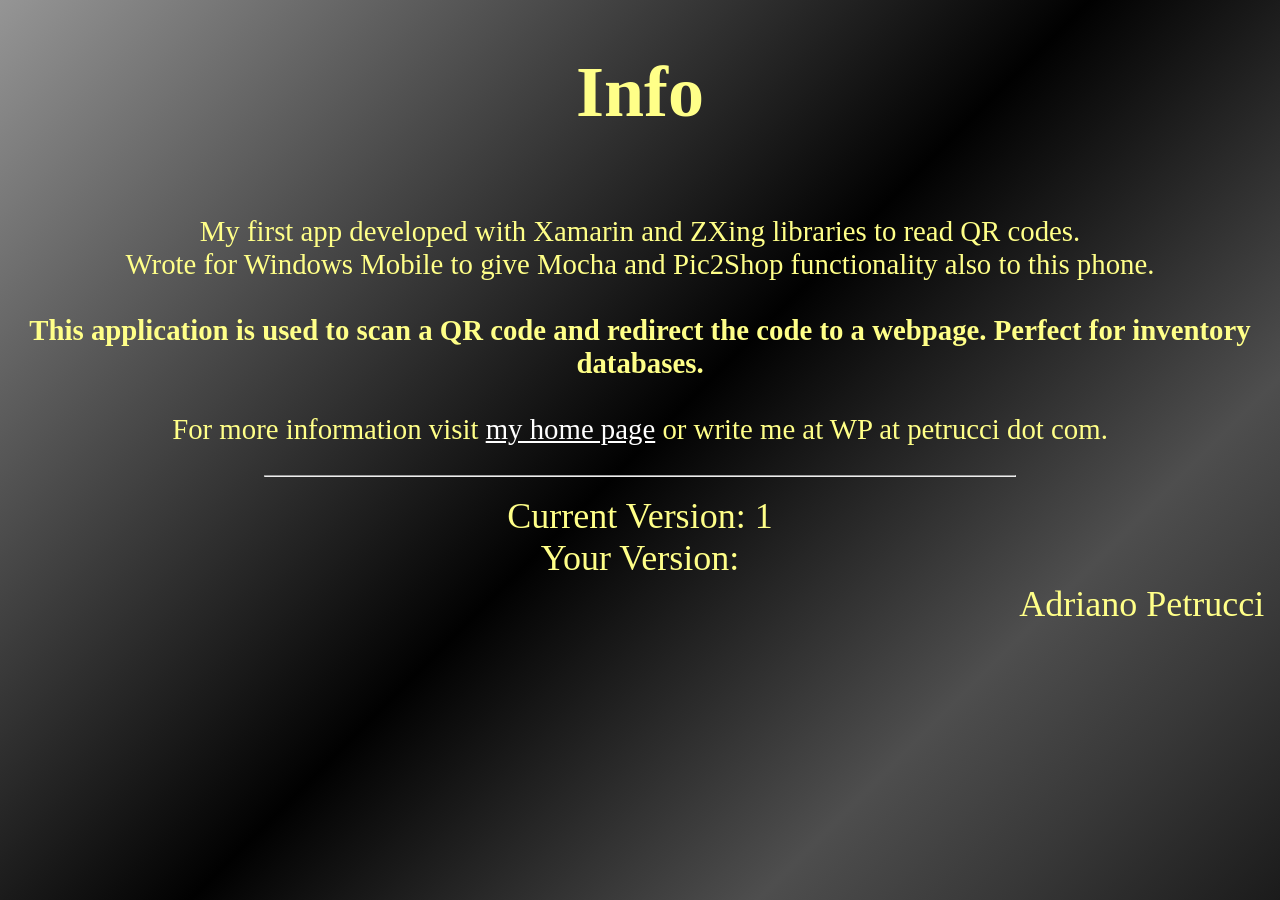
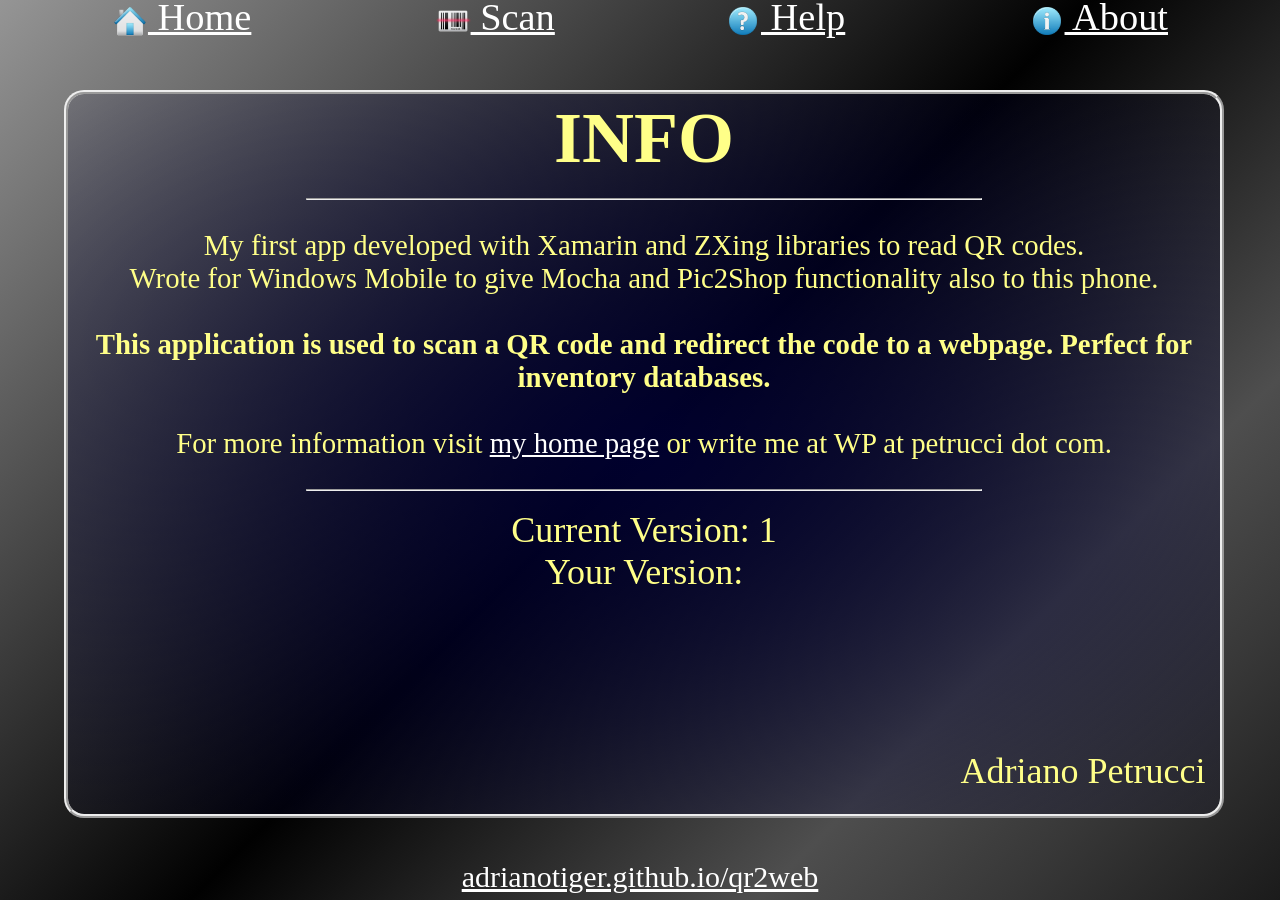
Before and after one commit to Adrianotiger/qr2web, a Jekyll site: the page built from info.html, in a window 1280 px wide. Built offline with Jekyll 4.4.1, drawn with Linux system fonts in a browser that asks for light colours.

Commit message:
Update info.html

```diff
--- a/info.html
+++ b/info.html
@@ -1,28 +1,21 @@
-<!DOCTYPE html>
-<html>
-  <head>
-    <title>QR to Web Inventory</title>
-    <meta name="viewport" content="width=device-width, initial-scale=1.0, user-scalable=no" />
-    <!-- Useful for styles with static names... -->
-    <link href="github.css" rel="stylesheet">
-  </head>
-  <body>
-    <div>
+---
+layout: default
+title: QR2Web Inventory - Info
+---
+<div class="blurb">
   <table>
      <tr>
-          <td>
-            <h1>Info</h1>
-          </td>
-        </tr>
-        <tr>
           <td style='height:80%;'>
+            <span style='overflow:auto;display:block;height:70vh;' id='span'>
+              <h1 style="margin:0px">INFO</h1>
+              <hr style='width:60%'/>
             <p style='font-size:80%'>
               My first app developed with Xamarin and ZXing libraries to read QR codes.<br>
               Wrote for Windows Mobile to give Mocha and Pic2Shop functionality also to this phone.<br><br>
               <b>This application is used to scan a QR code and redirect the code to a webpage. Perfect for inventory databases.</b><br><br>
               For more information visit <a href='http://www.petrucci.ch/qrInventory/'>my home page</a> or write me at WP at petrucci dot com.
             </p>
-            <hr style='width:60%'/>
+            <hr style='width:60%' />
             Current Version: 1<br>
             Your Version: <?php echo (isset($_GET['version'])?$_GET['version']:"unknown") ?>
           </td>
@@ -34,5 +27,3 @@
     </tr>
   </table>
 </div>
-  </body>
-</html>
```
Lines whose indentation alone changed are shown as unchanged.
